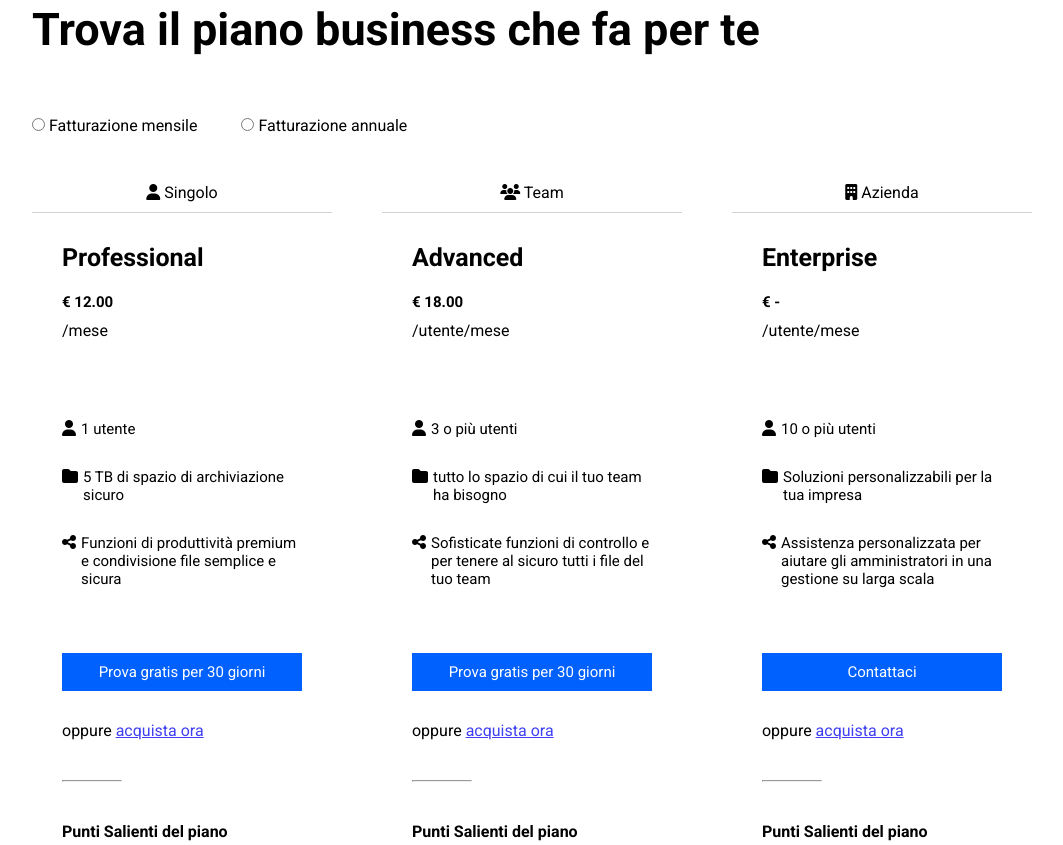
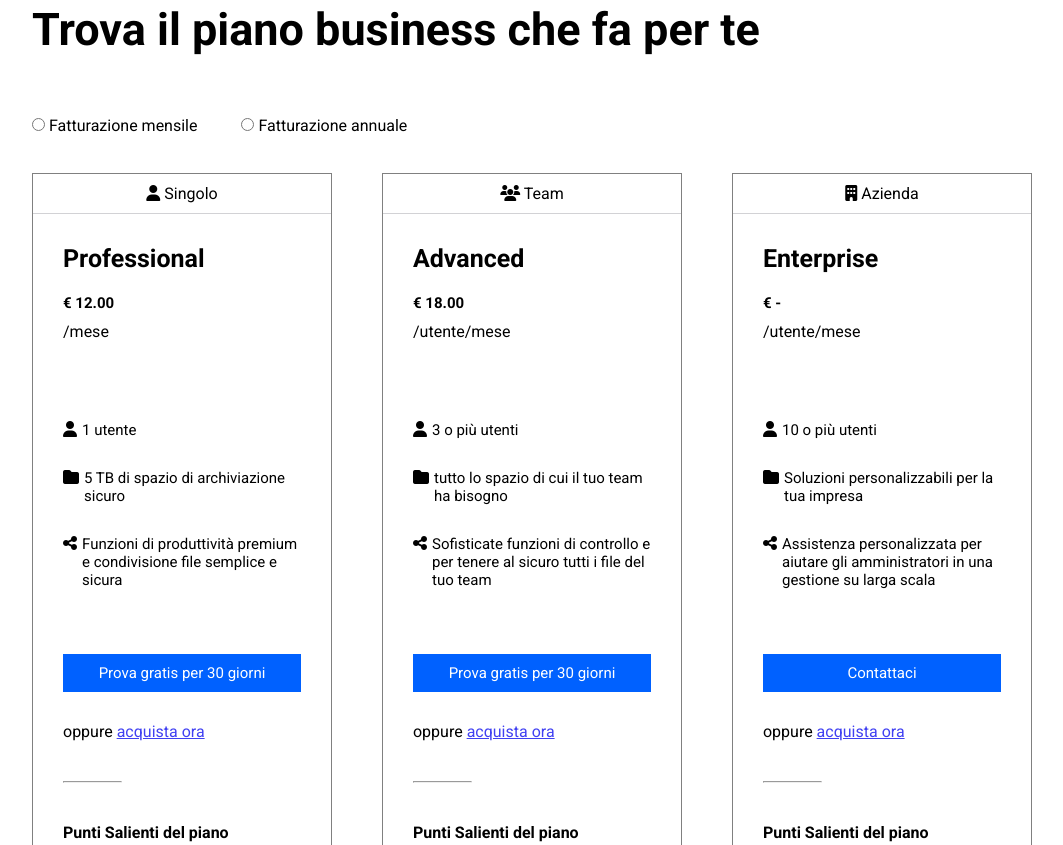
Before and after one commit to Andrearomeo04/htmlcss-dropbox, a plain HTML site: page index.html in a window 1280 px wide. Shown: the part 1060-1905 px from the top of the page, without its empty margins (108-1171 px from the left). Drawn offline with Linux system fonts and the light colour scheme.

Commit message:
[FIX] Added again dashed-grey (deleted by mistake)

```diff
--- a/css/style.css
+++ b/css/style.css
@@ -562,3 +562,7 @@ footer {
 .light-blue-bottom {
     max-width: 100%;
 }
+
+.dashed-grey {
+    border: 1px solid grey;
+}
```
